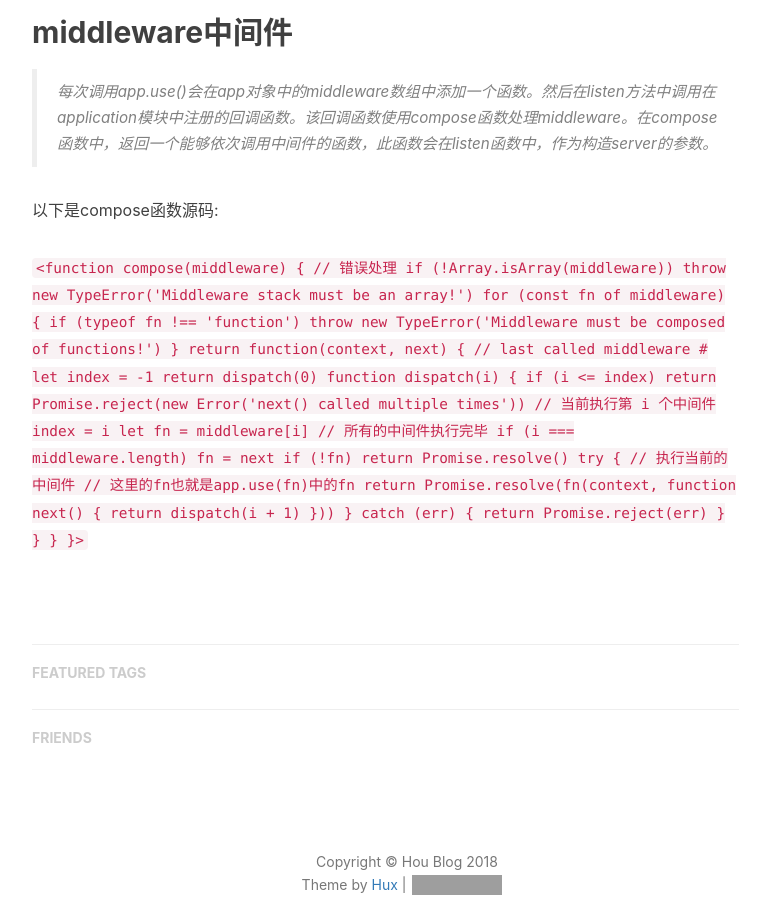
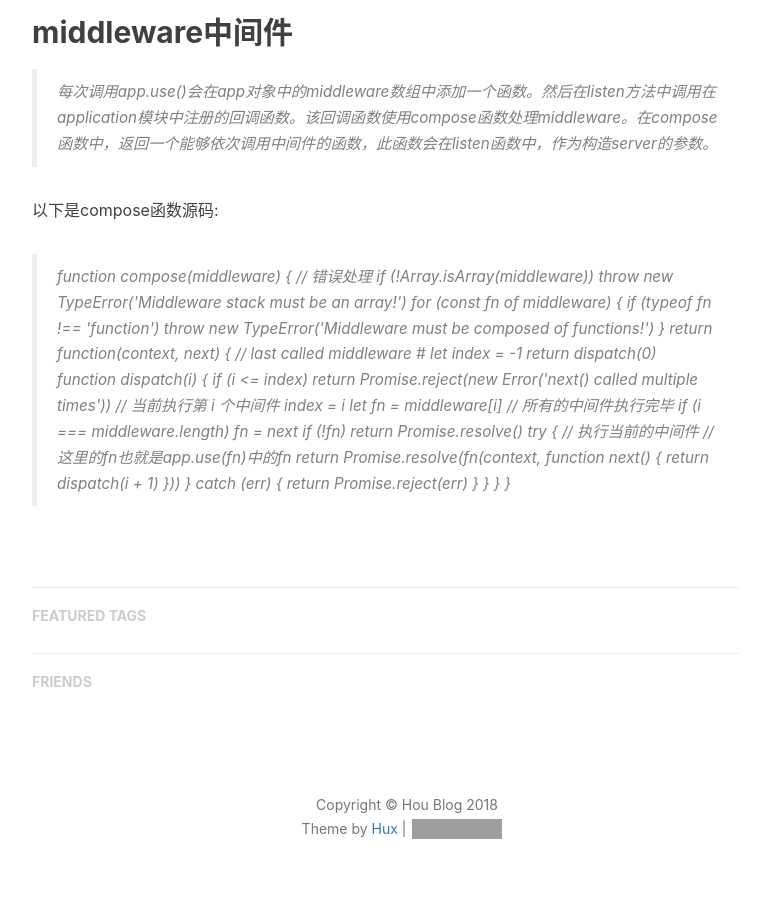
Before and after one commit to AlphaHou/AlphaHou.github.io, a Jekyll site: the page built from _posts/2018-02-20-koa-middleware-learning.md, in a window 1280 px wide and 900 px high, scrolled down 526 px. Shown: the whole window, without its empty margins (233-1000 px from the left). Built offline with Jekyll 4.4.1, drawn with Linux system fonts in a browser that asks for light colours; nearby versions of some CDN libraries; our own code applies the rules of GitHub Pages for plain Markdown files; comment, search, counter and statistics services are not loaded; grey boxes are pictures that could not be loaded.

Commit message:
block quote

```diff
--- a/_posts/2018-02-20-koa-middleware-learning.md
+++ b/_posts/2018-02-20-koa-middleware-learning.md
@@ -8,7 +8,7 @@ koa 学习
 
 以下是compose函数源码:
 
-`<function compose(middleware) {
+<blockquote>function compose(middleware) {
   // 错误处理
   if (!Array.isArray(middleware)) throw new TypeError('Middleware stack must be an array!')
   for (const fn of middleware) {
@@ -37,4 +37,4 @@ koa 学习
       }
     }
   }
-}>`
+}</blockquote>
```
